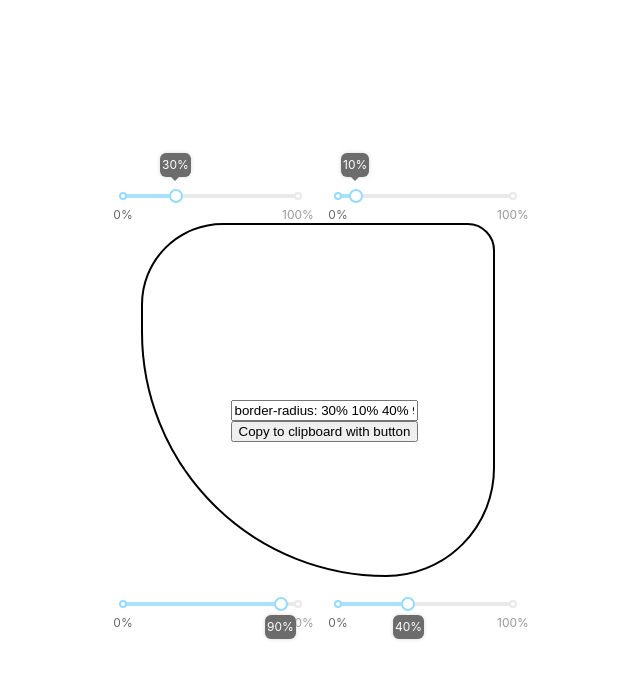
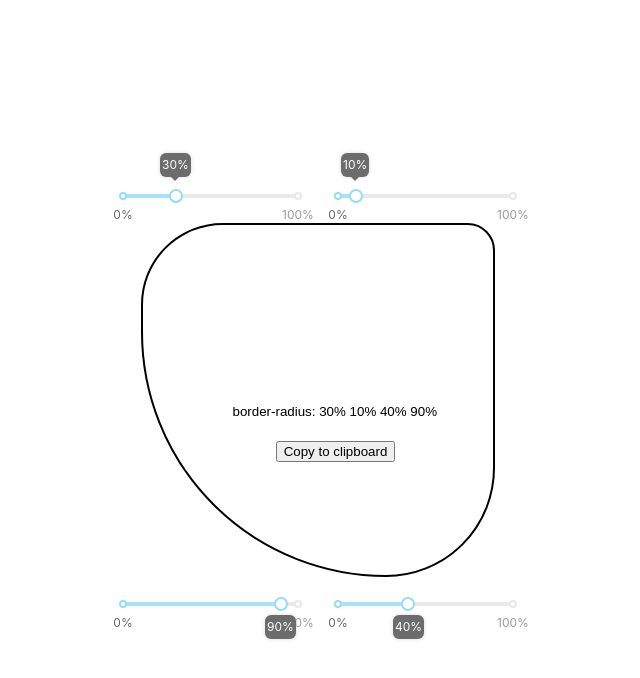
Before and after one commit to mrkshx/border_radius_previewer, a React (Create React App) app: page / in a window 1280 px wide. Shown: the top 678 px of the page, without its empty margins (322-962 px from the left). Built offline with nearby package versions, Linux system fonts and the light colour scheme.

Commit message:
added position and margin of clipboard

```diff
--- a/src/components/border_radius_clipboard.jsx
+++ b/src/components/border_radius_clipboard.jsx
@@ -8,9 +8,9 @@ const BorderRadiusClipboard = (props) => {
   const [clipboardText, copyToClipboard] = useState("");
 
   return <div id="border-radius-clipboard" >
-    <input value={`border-radius: ${props.value.topLeft}% ${props.value.topRight}% ${props.value.bottomRight}% ${props.value.bottomLeft}%`} onChange={({target: {value}}) => copyToClipboard(value)} />
+    <input id="border-radius-data" value={`border-radius: ${props.value.topLeft}% ${props.value.topRight}% ${props.value.bottomRight}% ${props.value.bottomLeft}%`} onChange={({target: {value}}) => copyToClipboard(value)} />
     <CopyToClipboard text={clipboardText}>
-      <button>Copy to clipboard with button</button>
+      <button >Copy to clipboard</button>
     </CopyToClipboard>
   </div>
 }
--- a/src/style/border_radius_clipboard.css
+++ b/src/style/border_radius_clipboard.css
@@ -1,6 +1,16 @@
 #border-radius-clipboard {
   position: absolute;
   top: 50%;
-  display: grid;
   left: 25%;
+  width: 60%;
 }
+
+#border-radius-data {
+  border: none;
+  width: 100%;
+  margin-bottom: 20px;
+}
+
+#clipboard-btn {
+
+}
```
